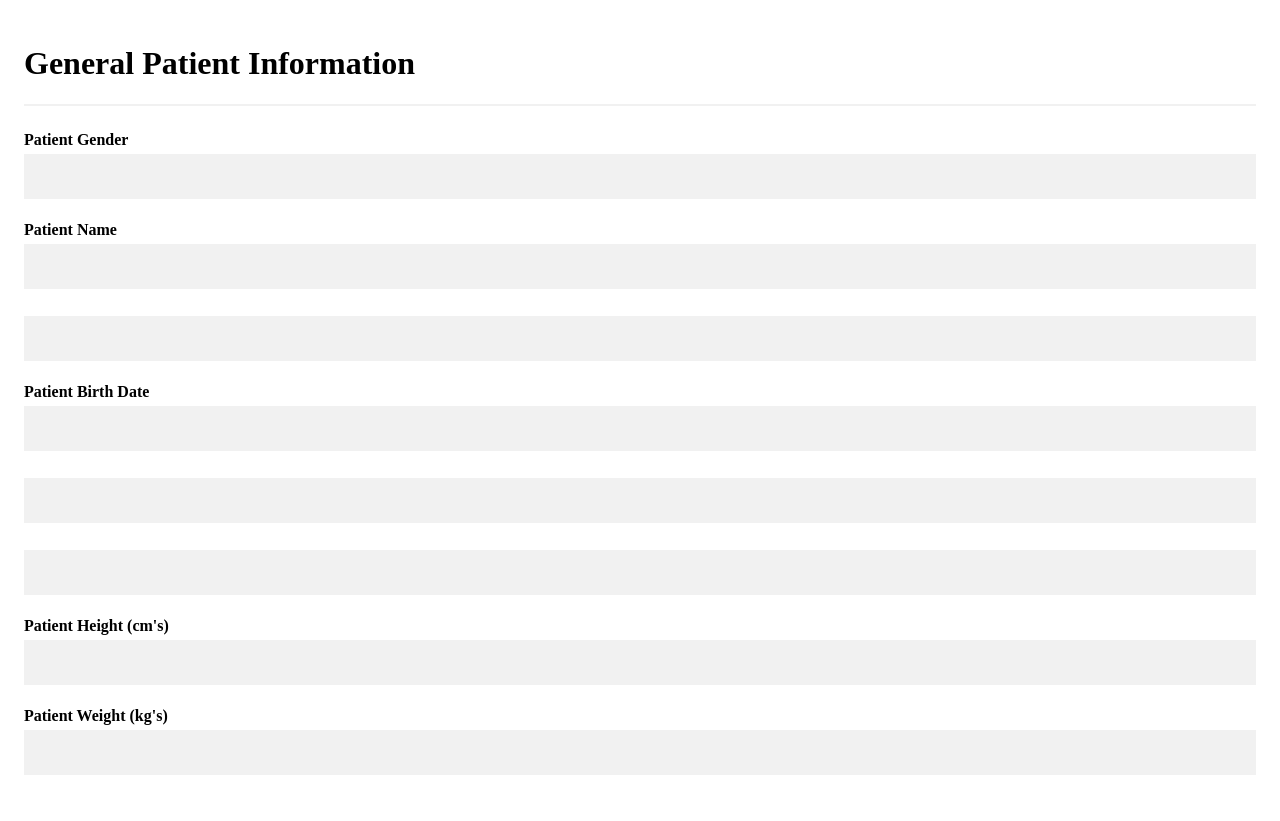
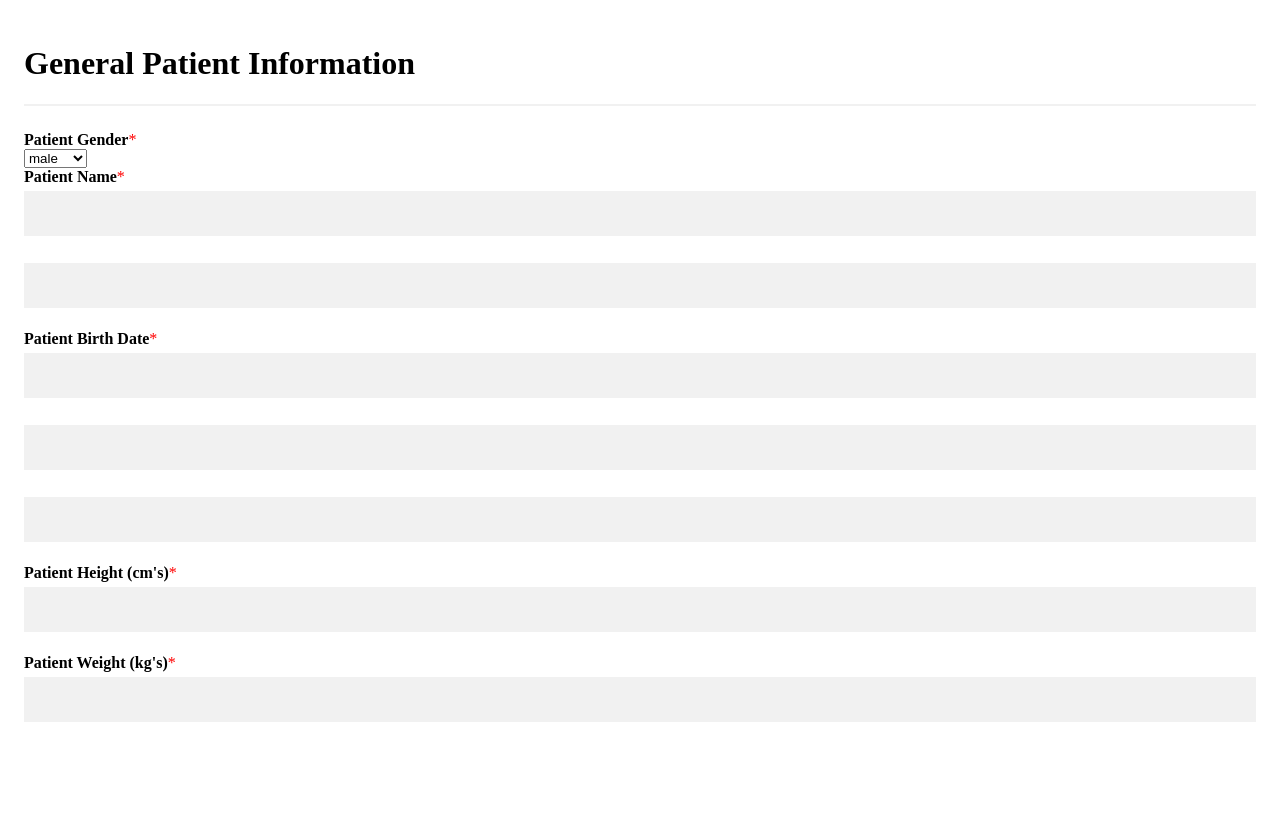
Before and after one commit to P-iyushRaj/formoverlap, a Django app: page /app/ in a window 1280 px wide. After the commit the page ends 722 px from the top, so only its background shows below. Run offline with Django 3.2, Linux system fonts and the light colour scheme.

Commit message:
html CSS edited

```diff
--- a/static/css/style.css
+++ b/static/css/style.css
@@ -3,6 +3,10 @@
 /* Add padding to containers */
 .container {
   padding: 16px;
+}
+
+.required {
+  color: red;
 }
 
 /* Full-width input fields */
--- a/templates/form.html
+++ b/templates/form.html
@@ -16,22 +16,25 @@
     <h1>General Patient Information</h1>
     <hr>
 
-    <label for="email"><b>Patient Gender</b></label>
-    <input type="text" name="email" id="email" required>
+    <label for="email"><b>Patient Gender</b><span class="required">*</span></label><br>
+    <select type="text" name="cars">
+        <option value="volvo">male</option>
+        <option value="saab">female</option>
+    </select><br>
 
-    <label for="email"><b>Patient Name</b></label>
+    <label for="email"><b>Patient Name</b><span class="required">*</span></label>
     <input type="text"  required>
     <input type="text"  required>
 
-    <label for="email"><b>Patient Birth Date</b></label>
+    <label for="email"><b>Patient Birth Date</b><span class="required">*</span></label>
     <input type="text"  required>
     <input type="text"  required>
     <input type="text"  required>
 
-    <label for="email"><b>Patient Height (cm's)</b></label>
+    <label for="email"><b>Patient Height (cm's)</b><span class="required">*</span></label>
     <input type="text"  required>
 
-    <label for="email"><b>Patient Weight (kg's)</b></label>
+    <label for="email"><b>Patient Weight (kg's)</b><span class="required">*</span></label>
     <input type="text"  required>
 
   </div>
```
